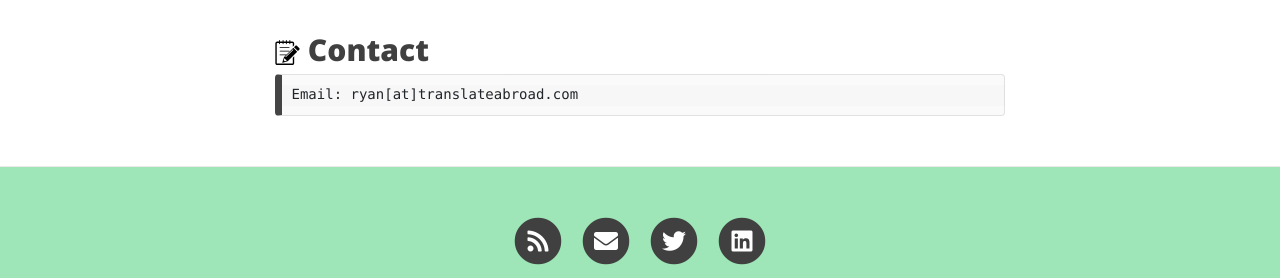
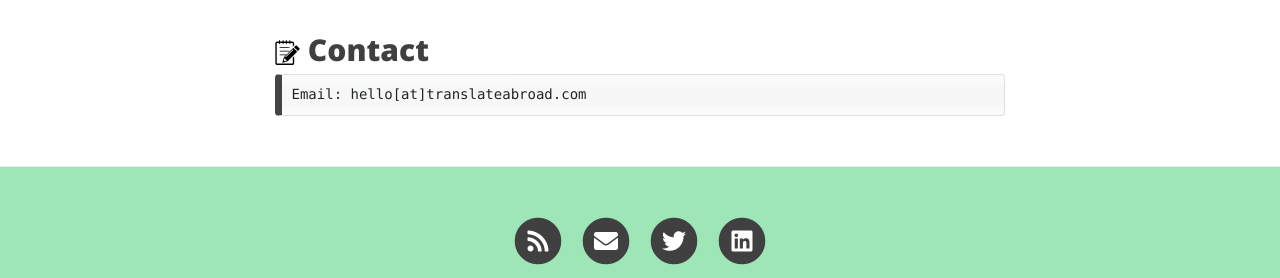
Before and after one commit to RyanRogowski/RyanRogowski.github.io, a Jekyll site: the page built from index.html, in a window 1280 px wide and 1076 px high. Shown: the part 676-954 px from the top of the window. Built offline with Jekyll 4.4.1, drawn with Linux system fonts in a browser that asks for light colours; nearby versions of some CDN libraries; the list of posts is cut into pages by our own code.

Commit message:
fix typo

```diff
--- a/_config.yml
+++ b/_config.yml
@@ -50,7 +50,7 @@ round-avatar: false
 # Select the social network links that you want to show in the footer.
 # Uncomment the links you want to show and add your information to each one.
 social-network-links:
-  email: "ryan@translateabroad.com"
+  email: "hello@translateabroad.com"
   rss: true  # remove this line if you don't want to show an RSS link at the bottom
 #  facebook: ryanrogowski
 #  github: ryanrogowski
--- a/index.html
+++ b/index.html
@@ -42,6 +42,6 @@ subtitle:
 
 
 <h2 id="-contact"><img src="/assets/img/contact.svg" height="25px" /> Contact</h2>
-<div class="language-plaintext highlighter-rouge"><div class="highlight"><pre class="highlight"><code>Email: ryan[at]translateabroad.com
+<div class="language-plaintext highlighter-rouge"><div class="highlight"><pre class="highlight"><code>Email: hello[at]translateabroad.com
 </code></pre></div></div>
 </div>
```
